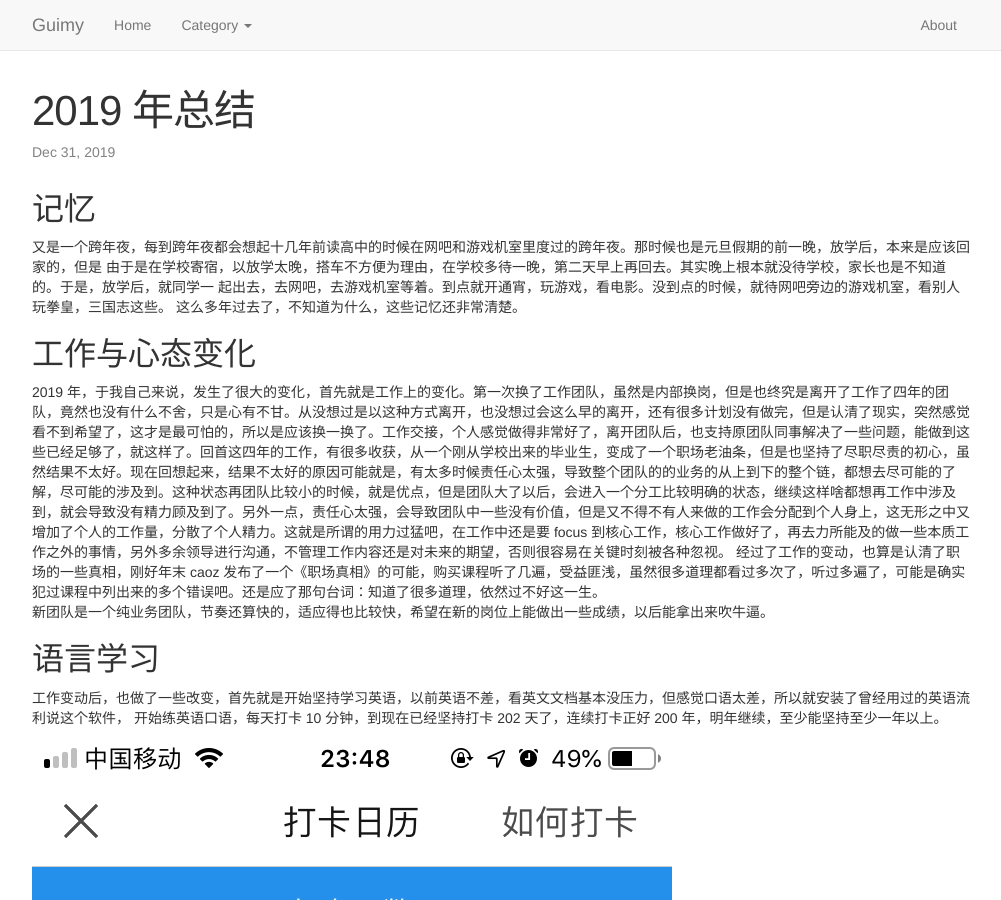
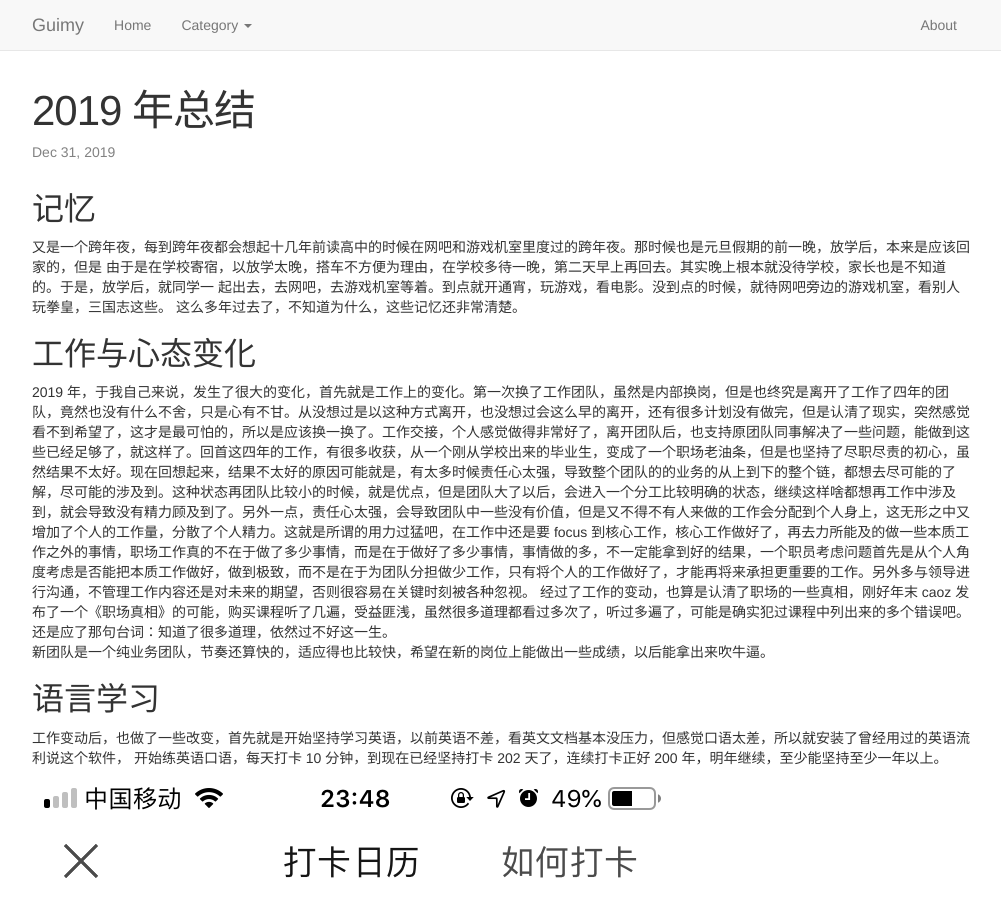
Before and after one commit to guimingyue/guimingyue.github.io, a Jekyll site: the page built from _posts/2019-12-31-summary-of-2019.md, in a window 1280 px wide and 900 px high. Shown: the whole window, without its empty margins (138-1139 px from the left). Built offline with Jekyll 4.4.1, drawn with Linux system fonts in a browser that asks for light colours; comment, search, counter and statistics services are not loaded.

Commit message:
Update 2019-12-31-summary-of-2019.md

```diff
--- a/_posts/2019-12-31-summary-of-2019.md
+++ b/_posts/2019-12-31-summary-of-2019.md
@@ -11,7 +11,7 @@ category: 其他
 这么多年过去了，不知道为什么，这些记忆还非常清楚。
 
 ## 工作与心态变化
-2019 年，于我自己来说，发生了很大的变化，首先就是工作上的变化。第一次换了工作团队，虽然是内部换岗，但是也终究是离开了工作了四年的团队，竟然也没有什么不舍，只是心有不甘。从没想过是以这种方式离开，也没想过会这么早的离开，还有很多计划没有做完，但是认清了现实，突然感觉看不到希望了，这才是最可怕的，所以是应该换一换了。工作交接，个人感觉做得非常好了，离开团队后，也支持原团队同事解决了一些问题，能做到这些已经足够了，就这样了。回首这四年的工作，有很多收获，从一个刚从学校出来的毕业生，变成了一个职场老油条，但是也坚持了尽职尽责的初心，虽然结果不太好。现在回想起来，结果不太好的原因可能就是，有太多时候责任心太强，导致整个团队的的业务的从上到下的整个链，都想去尽可能的了解，尽可能的涉及到。这种状态再团队比较小的时候，就是优点，但是团队大了以后，会进入一个分工比较明确的状态，继续这样啥都想再工作中涉及到，就会导致没有精力顾及到了。另外一点，责任心太强，会导致团队中一些没有价值，但是又不得不有人来做的工作会分配到个人身上，这无形之中又增加了个人的工作量，分散了个人精力。这就是所谓的用力过猛吧，在工作中还是要 focus 到核心工作，核心工作做好了，再去力所能及的做一些本质工作之外的事情，另外多余领导进行沟通，不管理工作内容还是对未来的期望，否则很容易在关键时刻被各种忽视。
+2019 年，于我自己来说，发生了很大的变化，首先就是工作上的变化。第一次换了工作团队，虽然是内部换岗，但是也终究是离开了工作了四年的团队，竟然也没有什么不舍，只是心有不甘。从没想过是以这种方式离开，也没想过会这么早的离开，还有很多计划没有做完，但是认清了现实，突然感觉看不到希望了，这才是最可怕的，所以是应该换一换了。工作交接，个人感觉做得非常好了，离开团队后，也支持原团队同事解决了一些问题，能做到这些已经足够了，就这样了。回首这四年的工作，有很多收获，从一个刚从学校出来的毕业生，变成了一个职场老油条，但是也坚持了尽职尽责的初心，虽然结果不太好。现在回想起来，结果不太好的原因可能就是，有太多时候责任心太强，导致整个团队的的业务的从上到下的整个链，都想去尽可能的了解，尽可能的涉及到。这种状态再团队比较小的时候，就是优点，但是团队大了以后，会进入一个分工比较明确的状态，继续这样啥都想再工作中涉及到，就会导致没有精力顾及到了。另外一点，责任心太强，会导致团队中一些没有价值，但是又不得不有人来做的工作会分配到个人身上，这无形之中又增加了个人的工作量，分散了个人精力。这就是所谓的用力过猛吧，在工作中还是要 focus 到核心工作，核心工作做好了，再去力所能及的做一些本质工作之外的事情，职场工作真的不在于做了多少事情，而是在于做好了多少事情，事情做的多，不一定能拿到好的结果，一个职员考虑问题首先是从个人角度考虑是否能把本质工作做好，做到极致，而不是在于为团队分担做少工作，只有将个人的工作做好了，才能再将来承担更重要的工作。另外多与领导进行沟通，不管理工作内容还是对未来的期望，否则很容易在关键时刻被各种忽视。
 经过了工作的变动，也算是认清了职场的一些真相，刚好年末 caoz 发布了一个《职场真相》的可能，购买课程听了几遍，受益匪浅，虽然很多道理都看过多次了，听过多遍了，可能是确实犯过课程中列出来的多个错误吧。还是应了那句台词：知道了很多道理，依然过不好这一生。
 新团队是一个纯业务团队，节奏还算快的，适应得也比较快，希望在新的岗位上能做出一些成绩，以后能拿出来吹牛逼。
 
```
